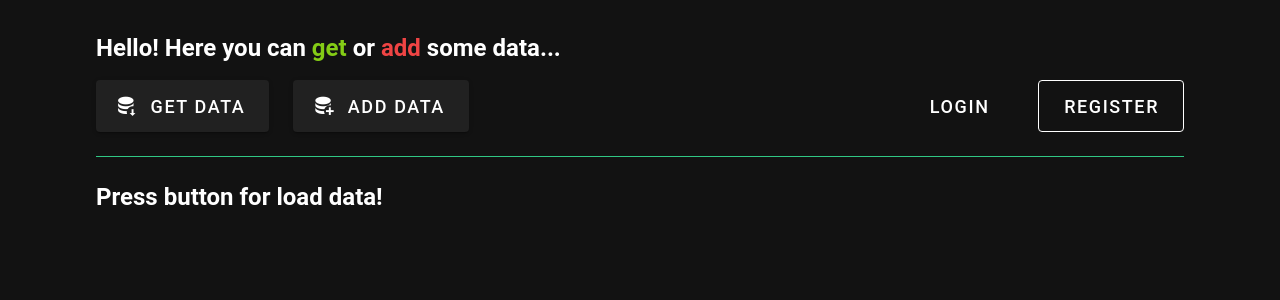
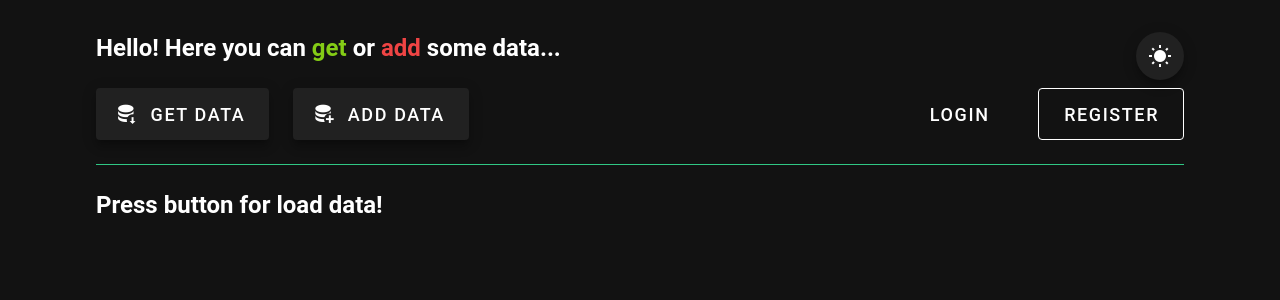
Before and after one commit to TheJustRusik/WebDbFront, a Vue app: page / in a window 1280 px wide. Shown: the top 300 px of the page. Built offline with nearby package versions, Linux system fonts and the light colour scheme.

Commit message:
https fix

```diff
--- a/src/App.vue
+++ b/src/App.vue
@@ -8,10 +8,22 @@
   import RegisterDialog from './components/RegisterDialog.vue';
 
   const theme = useTheme()
+  let currentTheme = ref('dark')
+  let switchThemeIcon = ref('mdi-white-balance-sunny')
+  function switchTheme(){
+    if (currentTheme.value === 'dark'){
+      currentTheme.value = 'light'
+      switchThemeIcon.value = 'mdi-weather-night'
+    }else{
+      currentTheme.value = 'dark'
+      switchThemeIcon.value = 'mdi-white-balance-sunny'
+    }
+  }
 
   let alert = ref(false)
   let alertType = ref('')
   let alertText = ref('')
+
 
   let items = ref([]);
   let showData = ref(false)
@@ -22,7 +34,7 @@
     currentState.value = "Loading data..."
     loadingGetData = true
     try {
-      const response = await axios.get('http://95.164.19.164:8080/api/rofres');
+      const response = await axios.get('https://springbd.landless-city.net/api/rofres');
       items.value = response.data;
       showData.value = true
       currentState.value = "Data successfully loaded!"
@@ -43,14 +55,18 @@
 </script>
 
 <template>
-  <v-app theme="dark">
+  <v-app :theme="currentTheme">
     <div class="mx-24 mt-8" >
       <div class="divide-y divide-[#30c784]">
         <div>
-          <p class="text-2xl font-bold pb-4">Hello! Here you can <span class="text-lime-500">get</span> or <span class="text-red-500">add</span> some data...</p>
+          <div class="flex items-center justify-between mb-2">
+            <p class="text-2xl font-bold pb-4">Hello! Here you can <span class="text-lime-500">get</span> or <span class="text-red-500">add</span> some data...</p>
+            <v-btn elevation="8" :icon="switchThemeIcon" @click="switchTheme"/>
+
+          </div>
           <div class="flex justify-between">
             <div>
-              <v-btn :loading="loadingGetData" class="mb-6" size="x-large" prepend-icon="mdi-database-arrow-down" :onclick="loadData">Get Data</v-btn>
+              <v-btn elevation="8" :loading="loadingGetData" class="mb-6" size="x-large" prepend-icon="mdi-database-arrow-down" :onclick="loadData">Get Data</v-btn>
 
               <AddDataDialog @addedData="showAlert"></AddDataDialog>
             </div>
--- a/src/components/AddDataDialog.vue
+++ b/src/components/AddDataDialog.vue
@@ -54,7 +54,7 @@
                 ready_data.push(comment.value);
             }
 
-            axios.post('http://95.164.19.164:8080/api/rofres', ready_data)
+            axios.post('https://springbd.landless-city.net/api/rofres', ready_data)
                 .then(response => {
                     console.log(response.data)
                     emit('addedData' ,'success', "Successfuly added data!")
@@ -84,7 +84,7 @@
 <template>
     <v-dialog width="500" v-model="isActive">
         <template v-slot:activator="{ props }">
-            <v-btn v-bind="props" class="mb-6 ml-6" size="x-large" prepend-icon="mdi-database-plus">Add Data</v-btn>
+            <v-btn elevation="8" v-bind="props" class="mb-6 ml-6" size="x-large" prepend-icon="mdi-database-plus">Add Data</v-btn>
         </template>
 
         <template v-slot:default="{ isActive }">
```
Also changed, not shown: 2 other files (tests, documents, lock files or other folders).
